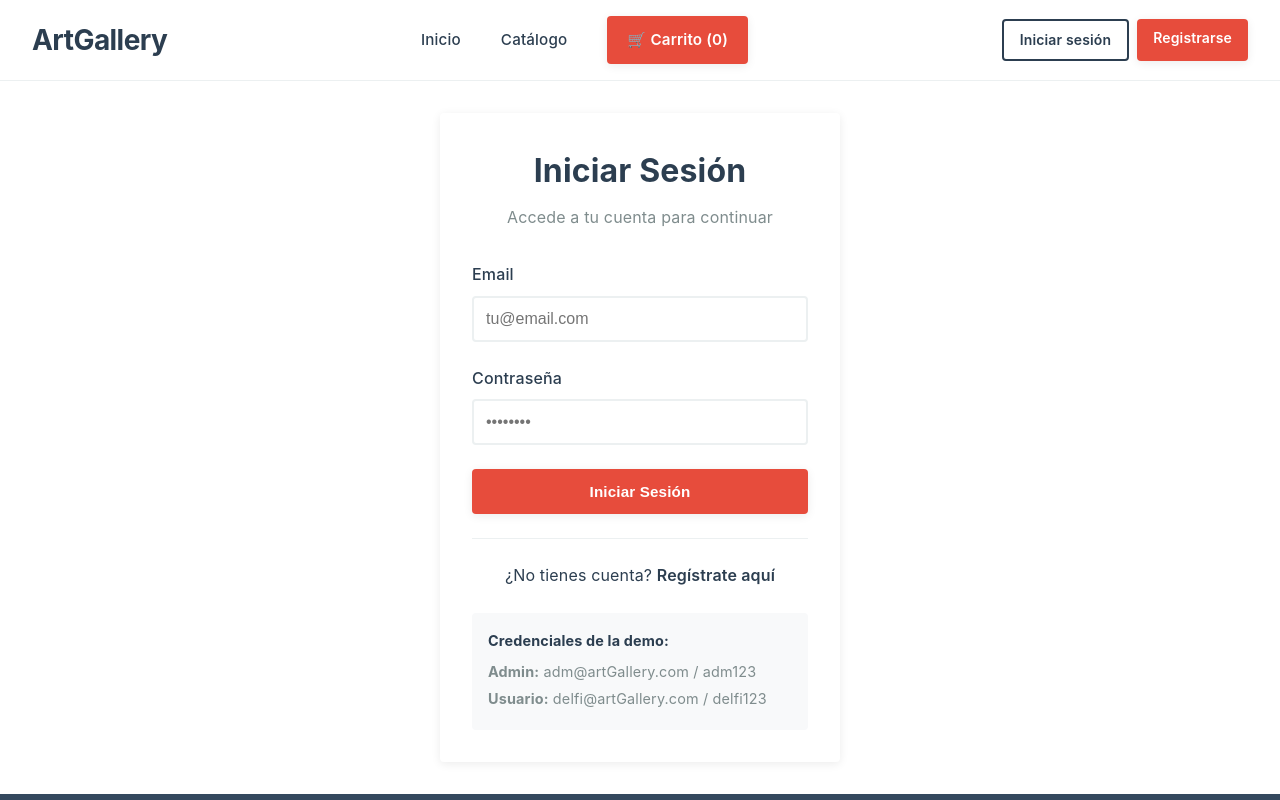
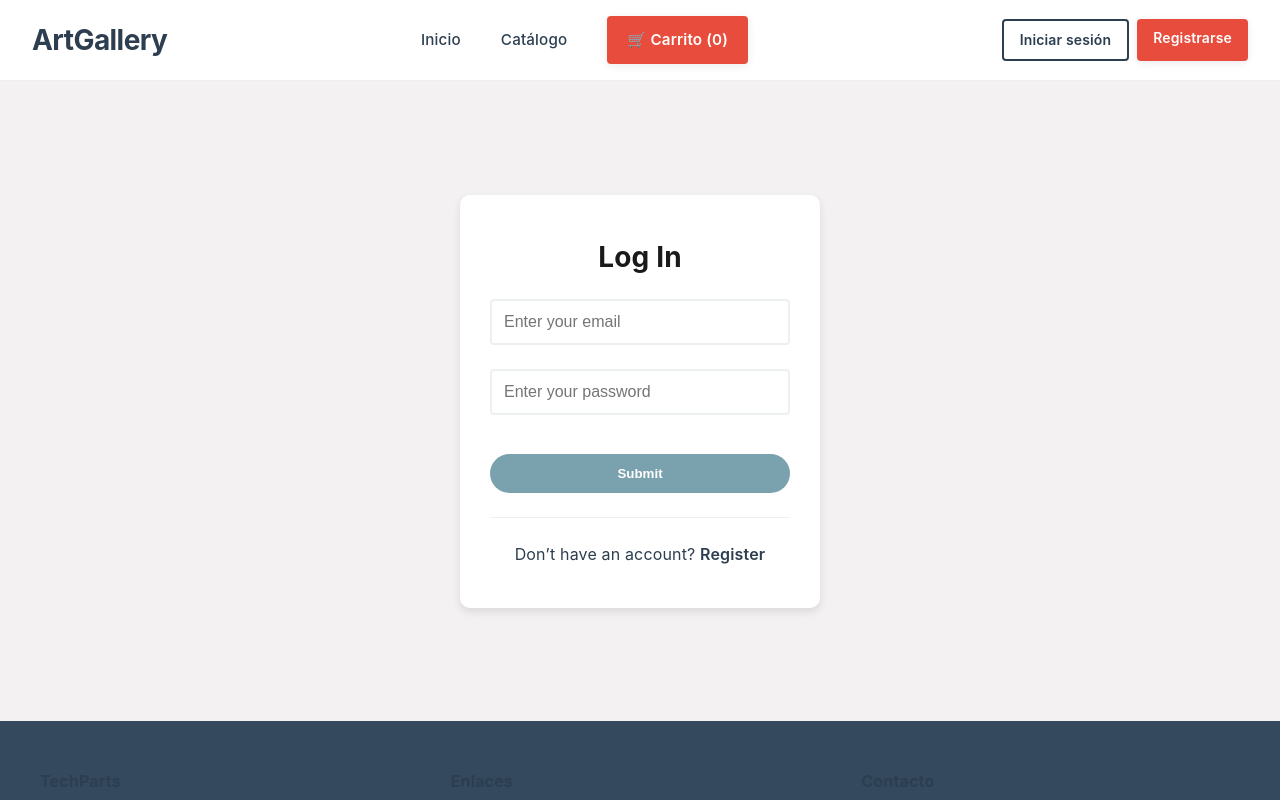
Before and after one commit to LeandroFullStackJs/TPO-Ecommerce-Front, a React (Vite) app: page /login in a window 1280 px wide. Shown: the top 800 px of the page. Built offline with nearby package versions, Linux system fonts and the light colour scheme; data requests are answered from the project's data file.

Commit message:
agregue mas comentarios q me faltaban. Arranque modificando algunas cositas funcionales y a diseñar al estilo figma. Unicamente Login modifique, tengo q aplicar cambios al registrar tmb

```diff
--- a/src/pages/LoginPage.jsx
+++ b/src/pages/LoginPage.jsx
@@ -1,4 +1,4 @@
-//useState para utilizar componentes funcionales de react
+//useState para crear y manejar estado local de un componente
 import { useState } from 'react'
 //podernavegar entre pestañas
 import { Link, useNavigate } from 'react-router-dom'
@@ -12,10 +12,11 @@ export default function LoginPage() {
   })
   const [errors, setErrors] = useState({})
   const [loading, setLoading] = useState(false)
-  const { login } = useUser()
+  const { login } = useUser()//proviene del userContext, es donde obtenemos la funcion de login
   const navigate = useNavigate()
 
   const validateForm = () => {
+    //aca almacenamos los errores que pueden surgir
     const newErrors = {}
 
     if (!formData.email) {
@@ -26,21 +27,24 @@ export default function LoginPage() {
 
     if (!formData.password) {
       newErrors.password = 'La contraseña es requerida'
+    //validamos longitud de la contraseña
     } else if (formData.password.length < 6) {
       newErrors.password = 'La contraseña debe tener al menos 6 caracteres'
     }
-
+    //validamos que no haya errores
     setErrors(newErrors)
     return Object.keys(newErrors).length === 0
   }
 
   const handleSubmit = async (e) => {
+    //evita recargo de pagina
     e.preventDefault()
-
+    //validamos el formulario
     if (!validateForm()) return
 
     try {
       setLoading(true)
+      //llamamos a la funcion login del Usercontext, que es en donde validamos la existencia del usuario
       await login(formData.email, formData.password)
       navigate('/home')
     } catch (error) {
@@ -51,7 +55,9 @@ export default function LoginPage() {
   }
 
   const handleChange = (e) => {
+    //obtenemos el nombre y valor del campo
     const { name, value } = e.target
+    //actualizamos el estado del formulario, primero el email, luego la contraseña. ... es para no sobreescribir los valores
     setFormData(prev => ({ ...prev, [name]: value }))
 
     // Limpiar error del campo cuando el usuario empiece a escribir
@@ -62,71 +68,56 @@ export default function LoginPage() {
 
   return (
   <div className="auth-page">
-      <div className="auth-container">
-        <div className="auth-card">
-          <h1>Iniciar Sesión</h1>
-          <p className="auth-subtitle">
-            Accede a tu cuenta para continuar
-          </p>
+    <div className="auth-containerLogin">
+      <div className="auth-cardLogin">
+        <h1 className="auth-titleLogin">Log In</h1>
 
         {errors.general && (
-            <div className="error-message">
-              {errors.general}
-            </div>
+          <div className="error-message">{errors.general}</div>
         )}
 
         <form onSubmit={handleSubmit} className="auth-form">
           <div className="form-group">
-              <label htmlFor="email">Email</label>
             <input
               type="email"
               id="email"
               name="email"
               value={formData.email}
               onChange={handleChange}
-                className={errors.email ? 'error' : ''}
-                placeholder="tu@email.com"
+              className={`input ${errors.email ? 'error' : ''}`}
+              placeholder="Enter your email"
             />
-              {errors.email && <span className="error-text">{errors.email}</span>}
+            {errors.email && (
+              <span className="error-text">{errors.email}</span>
+            )}
           </div>
 
           <div className="form-group">
-              <label htmlFor="password">Contraseña</label>
             <input
               type="password"
               id="password"
               name="password"
               value={formData.password}
               onChange={handleChange}
-                className={errors.password ? 'error' : ''}
-                placeholder="••••••••"
+              className={`input ${errors.password ? 'error' : ''}`}
+              placeholder="Enter your password"
             />
-              {errors.password && <span className="error-text">{errors.password}</span>}
+            {errors.password && (
+              <span className="error-text">{errors.password}</span>
+            )}
           </div>
 
-            <button
-              type="submit"
-              className="btn btn-primary btn-full"
-              disabled={loading}
-            >
-              {loading ? 'Iniciando sesión...' : 'Iniciar Sesión'}
+          <button type="submit" className="btnSubmit" disabled={loading}>
+            {loading ? 'Iniciando sesión...' : 'Submit'}
           </button>
         </form>
 
-          <div className="auth-footer">
-            <p>
-              ¿No tienes cuenta?{' '}
+        <p className="auth-footer">
+          Don’t have an account?{' '}
           <Link to="/register" className="auth-link">
-                Regístrate aquí
+            Register
           </Link>
         </p>
-          </div>
-
-          <div className="demo-credentials">
-            <h4>Credenciales de la demo:</h4>
-            <p><strong>Admin:</strong> adm@artGallery.com / adm123</p>
-            <p><strong>Usuario:</strong> delfi@artGallery.com / delfi123</p>
-          </div>
       </div>
     </div>
   </div>
--- a/src/styles.css
+++ b/src/styles.css
@@ -5,7 +5,7 @@
   --accent-color: #e74c3c;
   --text-color: #2c3e50;
   --text-light: #7f8c8d;
-  --background-color: #ffffff;
+  --background-color: #f3f1f1;
   --light-gray: #f8f9fa;
   --white: #ffffff;
   --border-color: #ecf0f1;
@@ -285,6 +285,86 @@ body {
   border-top: 1px solid rgba(255, 255, 255, 0.1);
   opacity: 0.8;
 }
+
+
+/*AGREGADO NUEVO ESTILO PARA LA PÁGINA DE LOGIN */
+
+/* Fondo general */
+
+
+/* Contenedor central */
+.auth-containerLogin {
+  width: 100%;
+  max-width: 400px;
+  padding: 20px;
+}
+
+/* Tarjeta */
+.auth-cardLogin {
+  background: white;
+  padding: 40px 30px;
+  border-radius: 10px;
+  box-shadow: 0 4px 8px rgba(0,0,0,0.1);
+  text-align: center;
+}
+
+/* Título */
+.auth-titleLogin {
+  font-size: 28px;
+  font-weight: bold;
+  margin-bottom: 20px;
+  color: #1a1a1a;
+}
+
+/* Inputs */
+.inputLogin {
+  width: 100%;
+  padding: 12px;
+  margin: 10px 0;
+  border: none;
+  background: #e0e0e0;
+  border-radius: 4px;
+  font-size: 14px;
+}
+
+.inputLogin:focus {
+  outline: 2px solid #7aa1ae; /* azul de la paleta */
+}
+
+/* Botón Submit*/
+.btnSubmit {
+  width: 100%;
+  padding: 12px;
+  background: #7aa1ae; /* azul */
+  border: none;
+  border-radius: 20px;
+  color: white;
+  font-weight: bold;
+  cursor: pointer;
+  margin-top: 15px;
+}
+
+.btnSubmit:hover {
+  background: #5c7d85; /* azul más oscuro al pasar el mouse */
+}
+
+
+
+.auth-link {
+  color: #c69f89; /* marrón de la paleta */
+  font-weight: bold;
+  text-decoration: none;
+}
+
+.auth-link:hover {
+  text-decoration: underline;
+}
+
+
+
+
+
+
 
 /* Páginas de autenticación */
 .auth-page {
```
Lines whose indentation alone changed are shown as unchanged.
